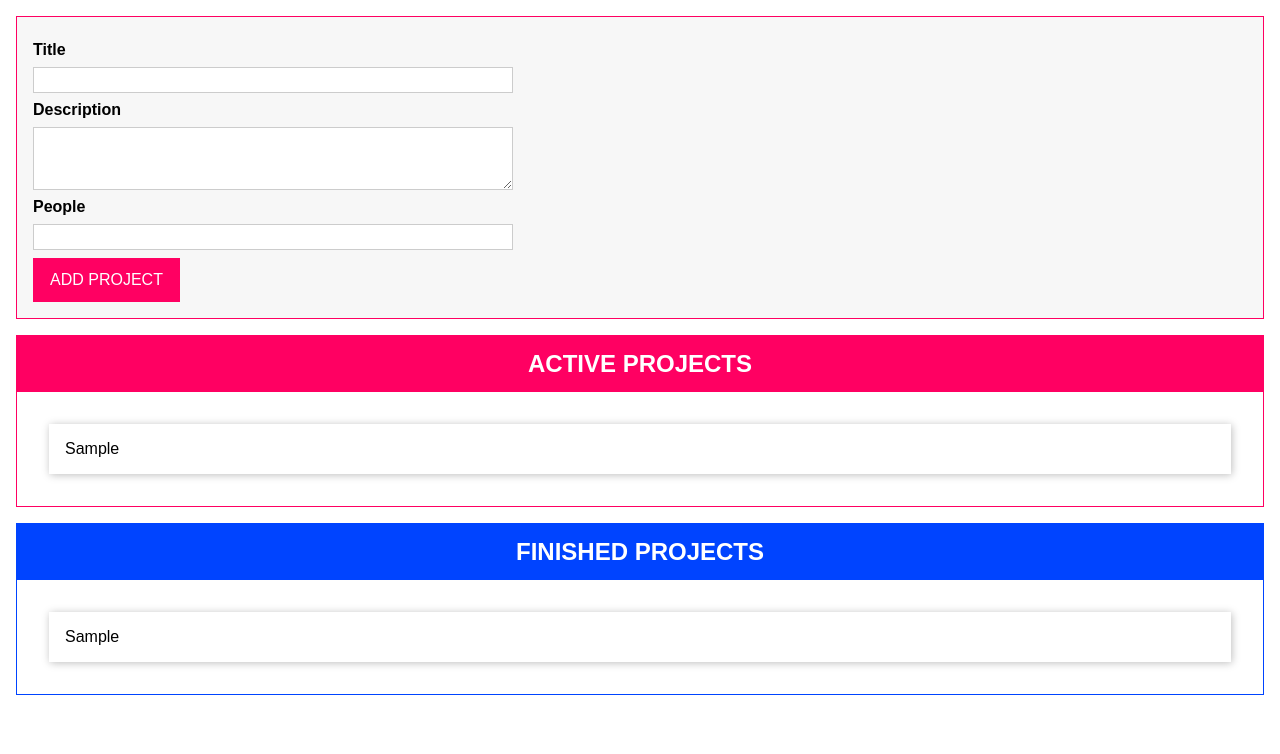
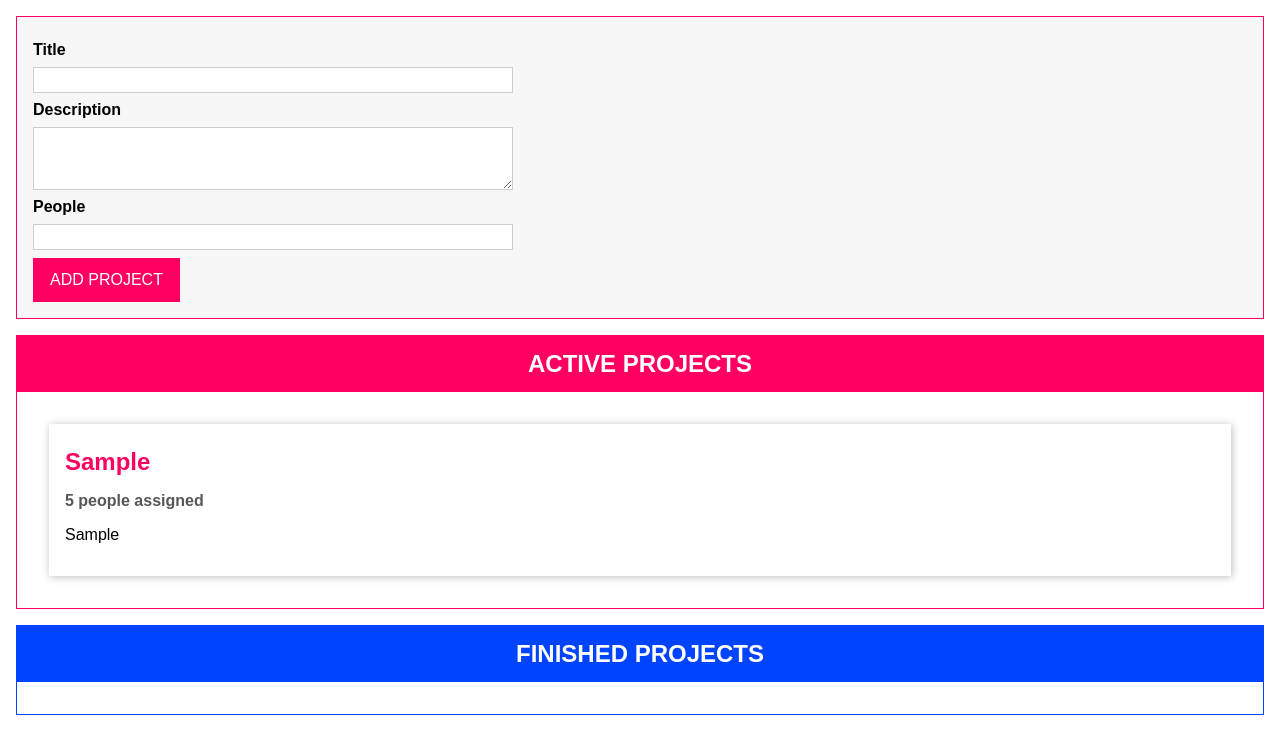
Before and after one commit to raffagapro/ts_ex_dragAndDrop, a website with bundled scripts: page index.html in a window 1280 px wide. Both pictures are taken after typing "Sample", "Sample", "5" into the empty fields and a click on the button "ADD PROJECT". Built offline with nearby package versions, Linux system fonts and the light colour scheme.

Commit message:
finish drg project one file

```diff
--- a/app.css
+++ b/app.css
@@ -91,6 +91,7 @@ button:active {
   box-shadow: 1px 1px 8px rgba(0, 0, 0, 0.26);
   padding: 1rem;
   margin: 1rem;
+  background-color: white;
 }
 
 .projects li h2 {
--- a/index.html
+++ b/index.html
@@ -27,7 +27,11 @@
       </form>
     </template>
     <template id="single-project">
-      <li></li>
+      <li draggable="true">
+        <h2></h2>
+        <h3></h3>
+        <p></p>
+      </li>
     </template>
     <template id="project-list">
       <section class="projects">
--- a/src/app.ts
+++ b/src/app.ts
@@ -1,11 +1,50 @@
+//Drag & Drop Interfaces
+interface Draggable{
+    dragStartHandler(event:DragEvent):void;
+    dragEndHandler(event:DragEvent):void;
+}
+
+interface DragTarget{
+    dragOverHandler(event:DragEvent):void;
+    dropHandler(event:DragEvent):void;
+    dragLeaveHandler(event:DragEvent):void;
+}
+
+//Project Type
+enum ProjectStatus {
+    Active,
+    Finished
+}
+
+class Project{
+    constructor(
+        public id:string,
+        public title:string,
+        public description:string,
+        public people:number,
+        public status:ProjectStatus
+    ){}
+}
+
 //Project State Management
-class ProjectState {
-    private listeners:any[] = [];
-    private projects: any[] = [];
+type Listener<T> = (items:T[]) =>void;
+
+abstract class State<T>{
+    protected listeners:Listener<T>[] = [];
+
+    addListener(listenerFn:Listener<T>){
+        this.listeners.push(listenerFn);
+    }
+}
+
+class ProjectState extends State<Project> {
+    private projects: Project[] = [];
     //making it a singleton
     private static instance: ProjectState;
 
-    private constructor(){}
+    private constructor(){
+        super();
+    }
 
     //singleton initalization method
     static getInstance(){
@@ -13,18 +52,27 @@ class ProjectState {
         return this.instance;
     }
 
-    addListener(listenerFn:Function){
-        this.listeners.push(listenerFn);
+    addProject(title:string, description:string, numOfPeople:number){
+        const newProject = new Project(
+            Math.random().toString(),
+            title,
+            description,
+            numOfPeople,
+            ProjectStatus.Active
+        );
+        this.projects.push(newProject);
+        this.updateListeners();
     }
 
-    addProject(title:string, description:string, numOfPeople:number){
-        const newProject = {
-            id: Math.random().toString(),
-            title,
-            description,
-            people: numOfPeople
+    moveProject(projectId:string, newStatus:ProjectStatus){
+        const project = this.projects.find(prj => prj.id === projectId);
+        if(project && project.status !== newStatus){
+            project.status = newStatus;
+            this.updateListeners();
         }
-        this.projects.push(newProject);
+    }
+
+    updateListeners(){
         //iterate the listeners and call the function
         for(const listenerFn of this.listeners){
             listenerFn(this.projects.slice());
@@ -93,89 +141,195 @@ const Autobind = (_:any, _2:string, descriptor:PropertyDescriptor) =>{
     return modDescriptor;
 }
 
+//General Component Class
+abstract class Component<T extends HTMLElement, U extends HTMLElement>{
+    templateElement: HTMLTemplateElement;
+    hostElement: T;
+    element: U;
+
+    constructor(
+        templateId:string,
+        hostElementId:string,
+        insertAtStart:boolean,
+        newElementId?:string
+    ){
+        this.templateElement = <HTMLTemplateElement>document.getElementById(templateId)!;
+        this.hostElement = <T>document.getElementById(hostElementId)!;
+
+        //grabbing node from template
+        const importedNode = document.importNode(
+            this.templateElement.content, true
+        );
+        this.element = <U>importedNode.firstElementChild;
+        if (newElementId) this.element.id = newElementId;
+
+        this.attach();
+    }
+
+    private attach(insertAtStart:boolean = false){
+        this.hostElement.insertAdjacentElement(
+            insertAtStart ? 'afterbegin' : 'beforeend',
+            this.element
+        );
+    }
+
+    //force child class to implement this methods
+    abstract configure():void;
+    abstract renderContent():void;
+}
+
+//Project Item Class
+//we have to pass the types of the host and the element
+class ProjectItem extends Component<HTMLUListElement, HTMLLIElement> implements Draggable{
+    private _project:Project;
+
+    //helps us return correct string
+    get persons(){
+        if (this._project.people === 1) return `${this._project.people.toString()} person assigned`
+        return `${this._project.people.toString()} people assigned`
+    }
+
+    constructor(hostId:string, project:Project){
+        super(
+            'single-project',
+            hostId,
+            false,
+            project.id
+        );
+        this._project = project;
+        this.configure();
+        this.renderContent();
+    }
+
+    configure(){
+        //add event listener to drag event
+        this.element.addEventListener('dragstart', this.dragStartHandler);
+        this.element.addEventListener('dragend', this.dragEndHandler);
+    }
+    renderContent(){
+        this.element.querySelector('h2')!.textContent = this._project.title;
+        this.element.querySelector('h3')!.textContent = this.persons;
+        this.element.querySelector('p')!.textContent = this._project.description;
+
+    }
+
+    @Autobind
+    dragStartHandler(event: DragEvent): void {
+        // console.log('from PROJECTITEM', this._project.id);
+        event.dataTransfer!.setData('text/plain', this._project.id);
+        event.dataTransfer!.effectAllowed = 'move';
+    }
+
+    @Autobind
+    dragEndHandler(_: DragEvent): void {
+        console.log('DragEnd');
+    }
+}
+
 //ProjectList Class
-class ProjectList {
-    templateElement: HTMLTemplateElement;
-    hostElement: HTMLDivElement;
-    element: HTMLElement;
-    assignProjects:any[];
+class ProjectList extends Component<HTMLDivElement, HTMLElement> implements DragTarget{
+    assignProjects:Project[];
 
     //we will have 2 types of lists - active and finished
     constructor(private type: 'active' | 'finished') {
+        super(
+            'project-list',
+            'app',
+            false,
+            `${type}-projects`
+        );
         this.templateElement = <HTMLTemplateElement>document.getElementById('project-list')!;
         this.hostElement = <HTMLDivElement>document.getElementById('app')!;
         this.assignProjects = [];
-
-        //code is explain in ProjectInput class!!!
-        const importedNode = document.importNode(
-            this.templateElement.content, true
-        );
-        this.element = <HTMLElement>importedNode.firstElementChild;
-        this.element.id = `${this.type}-projects`;
-
-        //register the listener
-        projectState.addListener((projects:any[]) =>{
-            this.assignProjects = projects;
-            this.renderProjects();
-        });
-
-        this.attach();
+        this.configure();
         this.renderContent();
     }
 
-    private attach(){
-        this.hostElement.insertAdjacentElement('beforeend', this.element);
+    @Autobind
+    dragOverHandler(event: DragEvent): void {
+        //check if the target is valid
+        if(event.dataTransfer && event.dataTransfer.types[0] === 'text/plain'){
+            event.preventDefault();
+            const listEl = this.element.querySelector('ul')!;
+            listEl.classList.add('droppable');
+        }
+    }
+
+    @Autobind
+    dragLeaveHandler(_: DragEvent): void {
+        const listEl = this.element.querySelector('ul')!;
+        listEl.classList.remove('droppable');
+    }
+
+    @Autobind
+    dropHandler(event: DragEvent): void {
+        const prjId = event.dataTransfer!.getData('text/plain');
+        projectState.moveProject(prjId, this.type === 'active' ? ProjectStatus.Active : ProjectStatus.Finished);
+    }
+
+    configure(){
+        //lsitener for drag events
+        this.element.addEventListener('dragover', this.dragOverHandler);
+        this.element.addEventListener('dragleave', this.dragLeaveHandler);
+        this.element.addEventListener('drop', this.dropHandler);
+        //register the listener
+        projectState.addListener((projects:Project[]) =>{
+            //filtering projects by status
+            const relevantProjects = projects.filter(prj => {
+                if(this.type === 'active') return prj.status === ProjectStatus.Active;
+                return prj.status === ProjectStatus.Finished;
+            });
+            this.assignProjects = relevantProjects;
+            this.renderProjects();
+        });
+    }
+
+    renderContent(){
+        const listId = `${this.type}-projects-list`;
+        this.element.querySelector('ul')!.id = listId;
+        this.element.querySelector('h2')!.textContent = this.type.toUpperCase() + ' PROJECTS';
     }
 
     private renderProjects(){
         const listEl = <HTMLUListElement>document.getElementById(`${this.type}-projects-list`)!;
+        //clear list before rendering
+        listEl.innerHTML = '';
         for (const prjItem of this.assignProjects) {
-            const listItem = document.createElement('li');
-            listItem.textContent = prjItem.title;
-            listEl.appendChild(listItem);
+            //create a new object and let the class do rendering job
+            new ProjectItem(
+                this.element.querySelector('ul')!.id,
+                prjItem
+            );
         }
-    }
-
-    private renderContent(){
-        const listId = `${this.type}-projects-list`;
-        this.element.querySelector('ul')!.id = listId;
-        this.element.querySelector('h2')!.textContent = this.type.toUpperCase() + ' PROJECTS';
     }
 }
 
 //ProjectInput Class
-class ProjectInput{
-    templateElement: HTMLTemplateElement;
-    hostElement: HTMLDivElement;
-    element: HTMLFormElement;
+class ProjectInput extends Component<HTMLDivElement, HTMLFormElement>{
     //propeties to hold the user input
     titleInputElement: HTMLInputElement;
     descriptionInputElement: HTMLInputElement;
     peopleInputElement: HTMLInputElement;
 
     constructor(){
-        this.templateElement = <HTMLTemplateElement>document.getElementById('project-input')!;
-        this.hostElement = <HTMLDivElement>document.getElementById('app')!;
-
-        //we are getting a node to render the template
-        //this const is only available inside the constructor
-        const importedNode = document.importNode(
-            this.templateElement.content, true
+        super(
+            'project-input',
+            'app',
+            true,
+            'user-input'
         );
-        //we are getting the form element from the template
-        this.element = <HTMLFormElement>importedNode.firstElementChild;
-        this.element.id = 'user-input';
         //grabbinh the inputs
         this.titleInputElement = <HTMLInputElement>this.element.querySelector('#title')!;
         this.descriptionInputElement = <HTMLInputElement>this.element.querySelector('#description')!;
         this.peopleInputElement = <HTMLInputElement>this.element.querySelector('#people')!;
 
         this.configure();
-        this.attach();
     }
 
-    private attach(){
-        this.hostElement.insertAdjacentElement('afterbegin', this.element);
+    renderContent(){}
+
+    configure(){
+        this.element.addEventListener('submit', this.submitHandler);
     }
 
     //type is a tuple type
@@ -199,7 +353,7 @@ class ProjectInput{
             value: +enteredPeople,
             required: true,
             min: 1,
-            max: 5
+            max: 10
         }
 
         if(
@@ -234,10 +388,6 @@ class ProjectInput{
             this.clearInputs();
         }
     }
-
-    private configure(){
-        this.element.addEventListener('submit', this.submitHandler);
-    }
 }
 
 const prjInput = new ProjectInput();
```
